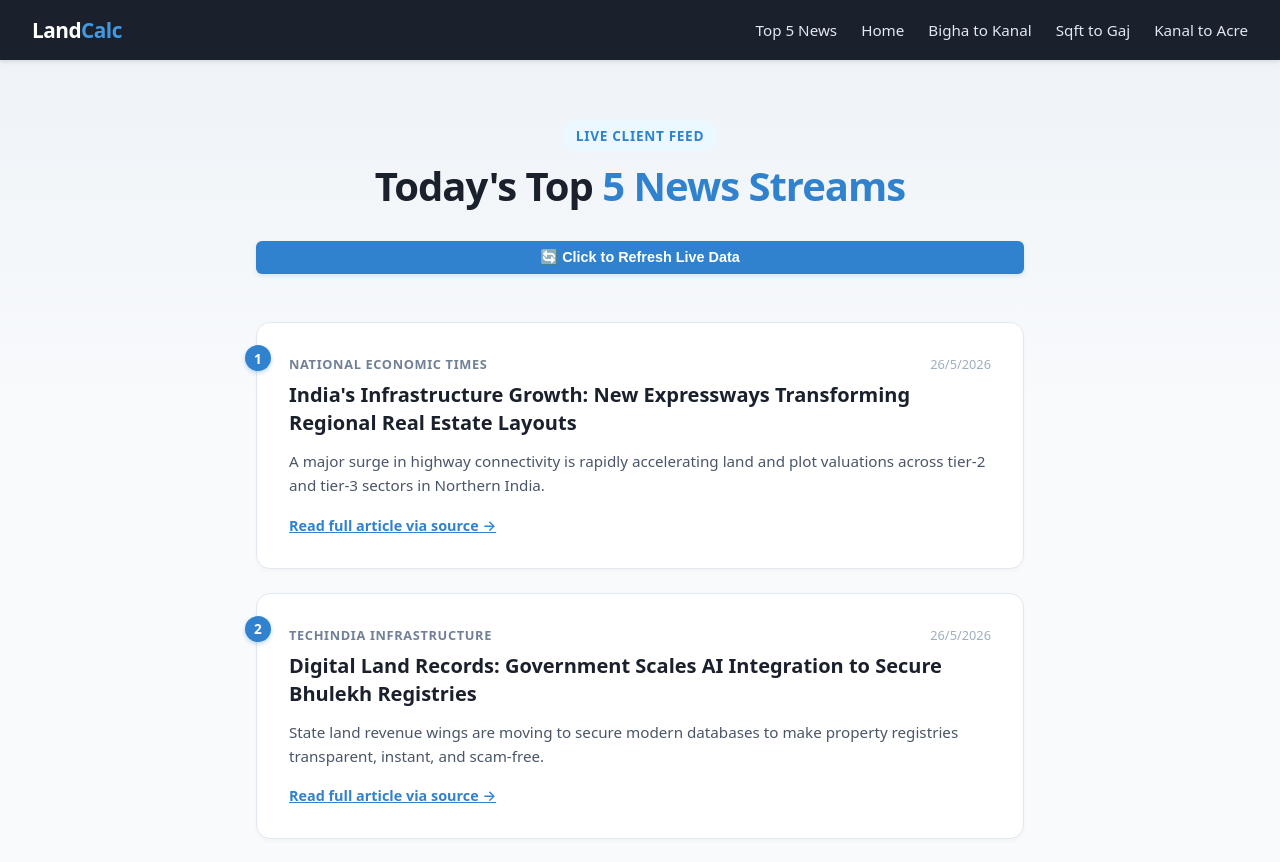
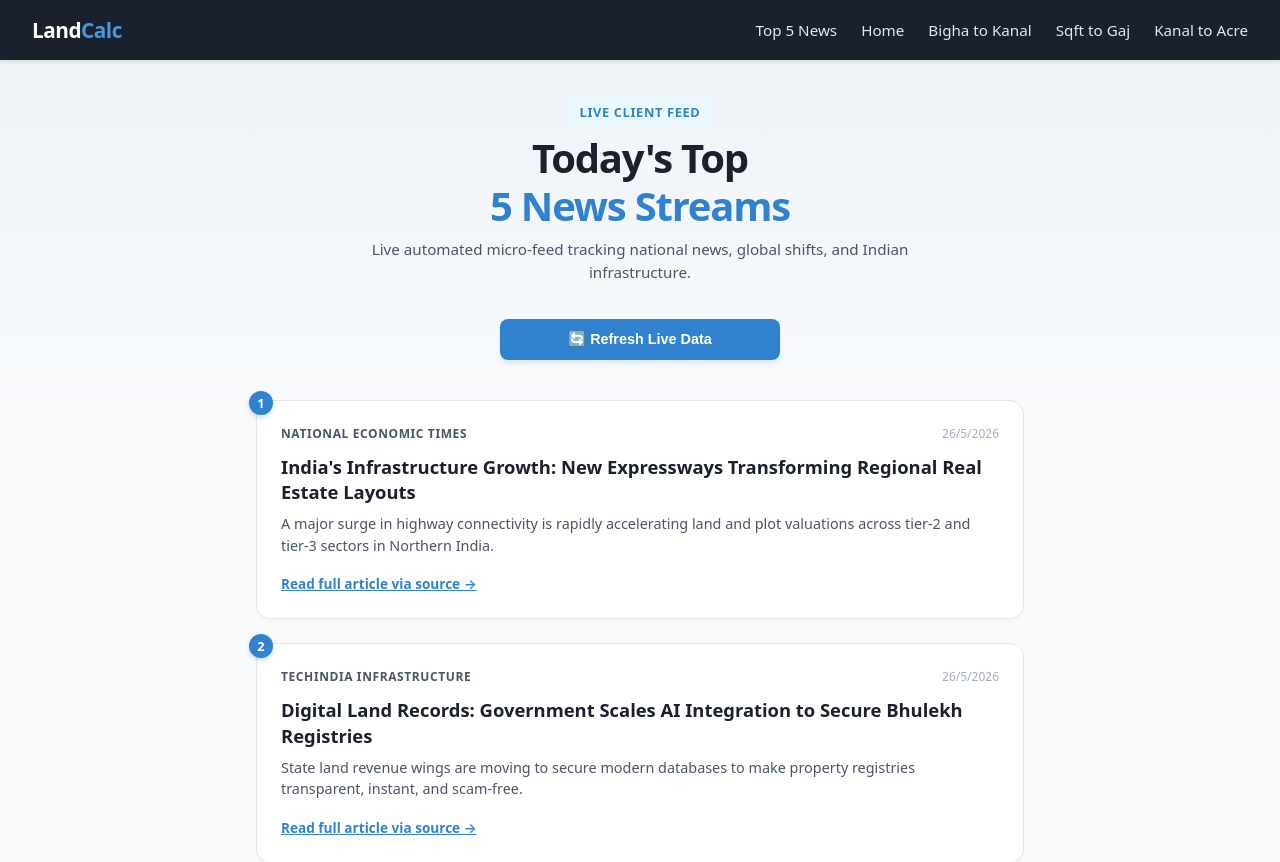
Before and after one commit to Shankarm3/landcalc-next, a Next.js app: page /news in a window 1280 px wide. Shown: the top 862 px of the page. Built offline with nearby package versions, Linux system fonts and the light colour scheme; no server answers.

Commit message:
chore: wiping old folder layout

```diff
--- a/app/news/page.js
+++ b/app/news/page.js
@@ -1,4 +1,4 @@
-"use client"; // Ab yeh page browser par real-time interact karega
+"use client";
 
 import { useState, useEffect } from "react";
 import Navbar from "../../components/Navbar";
@@ -7,7 +7,6 @@ export default function NewsPage() {
    const [articles, setArticles] = useState([]);
    const [loading, setLoading] = useState(true);
 
-   // Static backup data: Agar API response empty aaye, limit khatam ho, ya network down ho
    const backupNews = [
       {
          title: "India's Infrastructure Growth: New Expressways Transforming Regional Real Estate Layouts",
@@ -51,14 +50,9 @@ export default function NewsPage() {
       },
    ];
 
-   // Main fetch function jo live database ko hit karegi
-   // Inside app/news/page.js -> Update only the fetchLiveNews function:
-
    async function fetchLiveNews() {
       setLoading(true);
-
       try {
-         // Ab hum direct GNews ko nahi, apne internal server route ko call kar rahe hain
          const res = await fetch("/api/news");
          if (!res.ok) throw new Error("API Route Error");
 
@@ -79,7 +73,6 @@ export default function NewsPage() {
       }
    }
 
-   // Automatically loads data the millisecond the user visits the page
    useEffect(() => {
       fetchLiveNews();
    }, []);
@@ -96,22 +89,24 @@ export default function NewsPage() {
       >
          <Navbar />
 
+         {/* 🔥 Mobile Padding Optimization: Added safe horizontal margins */}
          <div
             style={{
-               padding: "4rem 1rem max(5vh, 2rem)",
+               padding: "2.5rem 1rem max(5vh, 2rem)",
                maxWidth: "800px",
                margin: "0 auto",
+               boxSizing: "border-box",
             }}
          >
             {/* Section Header */}
-            <div style={{ textAlign: "center", marginBottom: "3rem" }}>
+            <div style={{ textAlign: "center", marginBottom: "2.5rem" }}>
                <span
                   style={{
                      backgroundColor: "#ebf8ff",
                      color: "#3182ce",
                      padding: "0.35rem 0.85rem",
                      borderRadius: "20px",
-                     fontSize: "0.85rem",
+                     fontSize: "0.8rem",
                      fontWeight: "700",
                      textTransform: "uppercase",
                      letterSpacing: "0.05em",
@@ -119,41 +114,58 @@ export default function NewsPage() {
                >
                   Live Client Feed
                </span>
+
+               {/* 🔥 Fluid Typography: Standard layout scales elegantly down on tiny displays */}
                <h1
                   style={{
-                     fontSize: "clamp(2rem, 5vw, 2.5rem)",
+                     fontSize: "clamp(1.75rem, 6vw, 2.5rem)",
                      fontWeight: "800",
-                     letterSpacing: "-0.025em",
+                     letterSpacing: "-0.03em",
                      marginTop: "0.75rem",
-                     marginBottom: "0.75rem",
+                     marginBottom: "0.5rem",
                      color: "#1a202c",
+                     lineHeight: "1.2",
                   }}
                >
                   Today's Top{" "}
-                  <span style={{ color: "#3182ce" }}>5 News Streams</span>
+                  <span style={{ color: "#3182ce", display: "block" }}>
+                     5 News Streams
+                  </span>
                </h1>
 
-               {/* 🔥 Manual Action Trigger Button */}
+               <p
+                  style={{
+                     fontSize: "0.95rem",
+                     color: "#4a5568",
+                     maxWidth: "550px",
+                     margin: "0 auto 1.25rem auto",
+                     lineHeight: "1.5",
+                  }}
+               >
+                  Live automated micro-feed tracking national news, global
+                  shifts, and Indian infrastructure.
+               </p>
+
+               {/* 🔥 Mobile Button Fix: Removed full-width stretch, constrained width for compact elegance */}
                <button
                   onClick={fetchLiveNews}
                   disabled={loading}
                   style={{
-                     marginTop: "1rem",
-                     padding: "0.5rem 1.25rem",
+                     width: "100%",
+                     maxWidth: "280px",
+                     padding: "0.75rem 1.25rem",
                      backgroundColor: loading ? "#e2e8f0" : "#3182ce",
                      color: loading ? "#a0aec0" : "#ffffff",
                      border: "none",
-                     borderRadius: "6px",
+                     borderRadius: "8px",
                      fontSize: "0.9rem",
                      fontWeight: "600",
                      cursor: loading ? "not-allowed" : "pointer",
-                     boxShadow: "0 2px 4px rgba(49, 130, 206, 0.15)",
-                     transition: "background-color 0.2s",
+                     boxShadow: "0 4px 6px -1px rgba(49, 130, 206, 0.15)",
+                     transition: "background-color 0.2s, transform 0.1s",
                   }}
                >
-                  {loading
-                     ? "Fetching Latest..."
-                     : "🔄 Click to Refresh Live Data"}
+                  {loading ? "Fetching Latest..." : "🔄 Refresh Live Data"}
                </button>
             </div>
 
@@ -171,29 +183,30 @@ export default function NewsPage() {
                         key={index}
                         style={{
                            backgroundColor: "#ffffff",
-                           padding: "2rem",
+                           padding: "1.5rem", // Optimized layout padding for fingers/mobile tap structures
                            borderRadius: "14px",
                            border: "1px solid #e2e8f0",
                            boxShadow:
                               "0 4px 6px -1px rgba(0, 0, 0, 0.02), 0 2px 4px -1px rgba(0, 0, 0, 0.02)",
                            position: "relative",
+                           boxSizing: "border-box",
                         }}
                      >
                         {/* Badge Indicator */}
                         <div
                            style={{
                               position: "absolute",
-                              left: "-12px",
-                              top: "22px",
+                              left: "-8px", // Adjusted to sit beautifully on mobile boundaries
+                              top: "-10px", // Placed slightly above card top line for distinct native UI feel
                               backgroundColor: "#3182ce",
                               color: "#ffffff",
-                              width: "26px",
-                              height: "26px",
+                              width: "24px",
+                              height: "24px",
                               borderRadius: "50%",
                               display: "flex",
                               alignItems: "center",
                               justifyContent: "center",
-                              fontSize: "0.85rem",
+                              fontSize: "0.8rem",
                               fontWeight: "700",
                               boxShadow: "0 2px 4px rgba(49, 130, 206, 0.3)",
                            }}
@@ -201,19 +214,22 @@ export default function NewsPage() {
                            {index + 1}
                         </div>
 
+                        {/* Metadata Row layout */}
                         <div
                            style={{
                               display: "flex",
+                              flexWrap: "wrap",
                               justifyContent: "space-between",
                               alignItems: "center",
-                              marginBottom: "0.5rem",
+                              gap: "0.5rem",
+                              marginBottom: "0.75rem",
                            }}
                         >
                            <span
                               style={{
-                                 fontSize: "0.8rem",
-                                 fontWeight: "600",
-                                 color: "#718096",
+                                 fontSize: "0.75rem",
+                                 fontWeight: "700",
+                                 color: "#4a5568",
                                  textTransform: "uppercase",
                                  letterSpacing: "0.05em",
                               }}
@@ -221,7 +237,11 @@ export default function NewsPage() {
                               {item.source?.name || "Live Stream"}
                            </span>
                            <span
-                              style={{ fontSize: "0.8rem", color: "#a0aec0" }}
+                              style={{
+                                 fontSize: "0.75rem",
+                                 color: "#a0aec0",
+                                 fontWeight: "500",
+                              }}
                            >
                               {item.publishedAt
                                  ? new Date(
@@ -233,11 +253,11 @@ export default function NewsPage() {
 
                         <h2
                            style={{
-                              fontSize: "1.25rem",
+                              fontSize: "1.15rem",
                               fontWeight: "700",
                               color: "#1a202c",
                               lineHeight: "1.4",
-                              marginBottom: "0.75rem",
+                              marginBottom: "0.5rem",
                            }}
                         >
                            {item.title}
@@ -246,8 +266,8 @@ export default function NewsPage() {
                         <p
                            style={{
                               color: "#4a5568",
-                              fontSize: "0.95rem",
-                              lineHeight: "1.6",
+                              fontSize: "0.9rem",
+                              lineHeight: "1.5",
                               marginBottom: "1rem",
                            }}
                         >
@@ -259,7 +279,7 @@ export default function NewsPage() {
                            target="_blank"
                            rel="noopener noreferrer"
                            style={{
-                              fontSize: "0.9rem",
+                              fontSize: "0.85rem",
                               color: "#3182ce",
                               textDecoration: "underline",
                               fontWeight: "600",
@@ -274,22 +294,10 @@ export default function NewsPage() {
                   <div
                      style={{
                         textAlign: "center",
-                        padding: "3rem",
+                        padding: "4rem 1rem",
                         color: "#718096",
                      }}
                   >
-                     <div
-                        style={{
-                           display: "inline-block",
-                           width: "2rem",
-                           height: "2rem",
-                           border: "3px solid #e2e8f0",
-                           borderTopColor: "#3182ce",
-                           borderRadius: "50%",
-                           animation: "spin 1s linear infinite",
-                           marginBottom: "1rem",
-                        }}
-                     ></div>
                      <p style={{ fontSize: "1rem", fontWeight: "500" }}>
                         Connecting to live news databases...
                      </p>
@@ -300,9 +308,10 @@ export default function NewsPage() {
             <p
                style={{
                   textAlign: "center",
-                  fontSize: "0.85rem",
-                  color: "#718096",
+                  fontSize: "0.8rem",
+                  color: "#94a3b8",
                   marginTop: "3rem",
+                  padding: "0 1rem",
                }}
             >
                Data pulled via live global JSON streams directly on-client.
```
